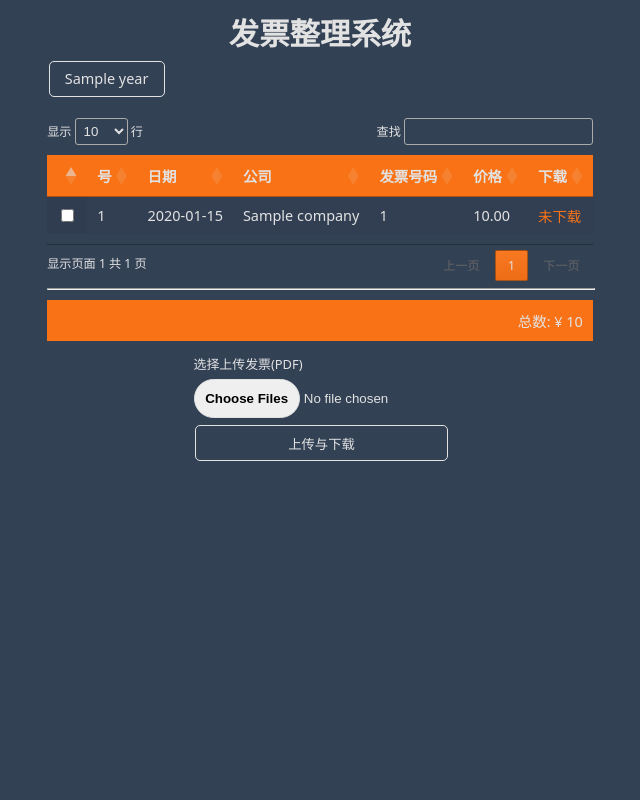
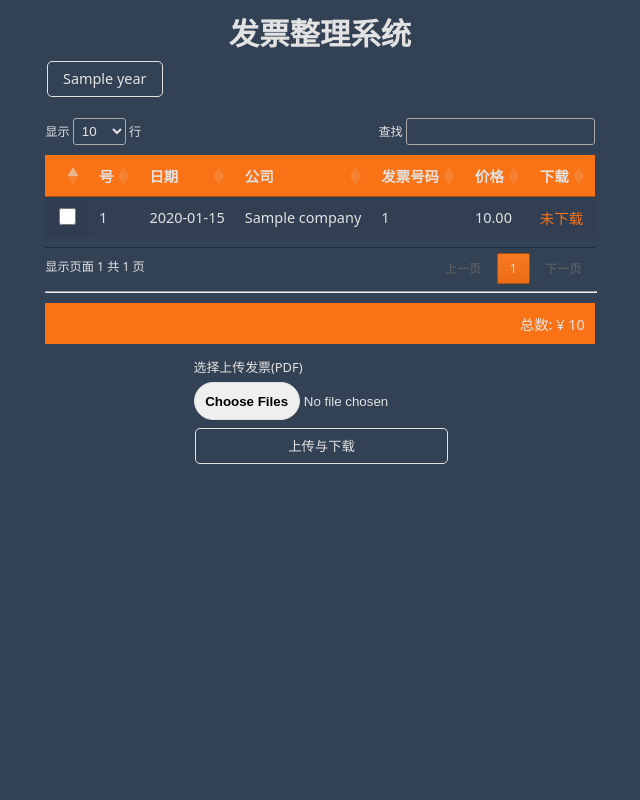
Before and after one commit to bengilla/invoice_data, a FastAPI app: template templates/user.html in a window 1280 px wide. Shown: the whole page, without its empty margins (320-960 px from the left). Run offline with FastAPI, Linux system fonts and the light colour scheme; the template is opened without the code that fills it: most values are stand-ins (such as "Sample title", 1, 10 or a date in 2020).

Commit message:
Update style.css

```diff
--- a/static/css/style.css
+++ b/static/css/style.css
@@ -4,7 +4,6 @@
     --orange_color: rgb(249, 115, 22);
     --green_color: green;
     --red_color: red;
-    --transition_timing: 0.3s
 }
 
 
@@ -136,7 +135,6 @@
     padding: 0.8em;
     border: thin solid var(--grey_color);
     border-radius: 9999px;
-    transition: var(--transition_timing);
 }
 
 .file::file-selector-button:hover {
@@ -174,6 +172,11 @@
     text-align: center;
 }
 
+input.single_checkbox {
+    width: 1.1rem;
+    height: 1.1rem;
+}
+
 .submit_button {
     width: 100%;
     padding: 10px;
```
